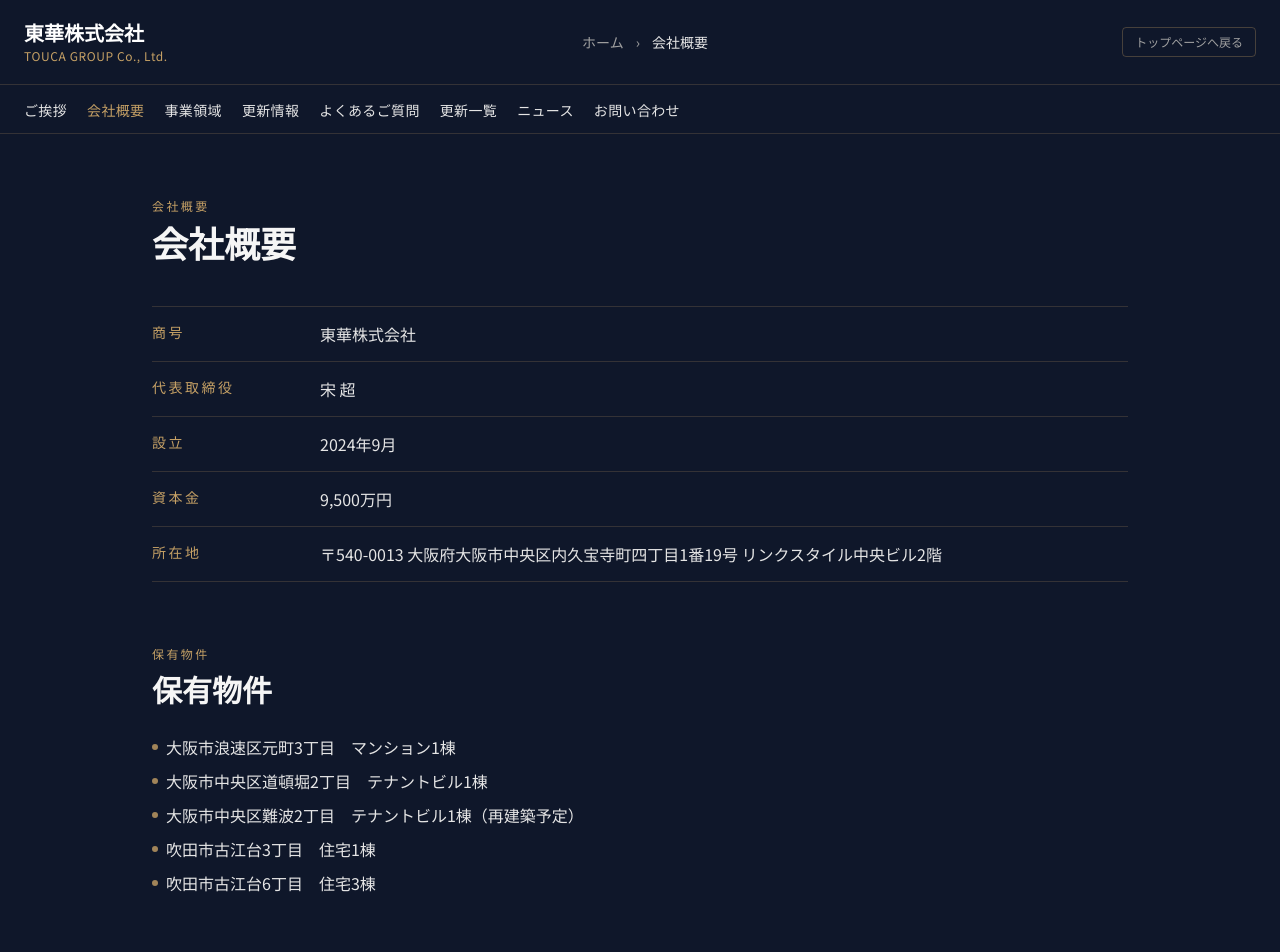
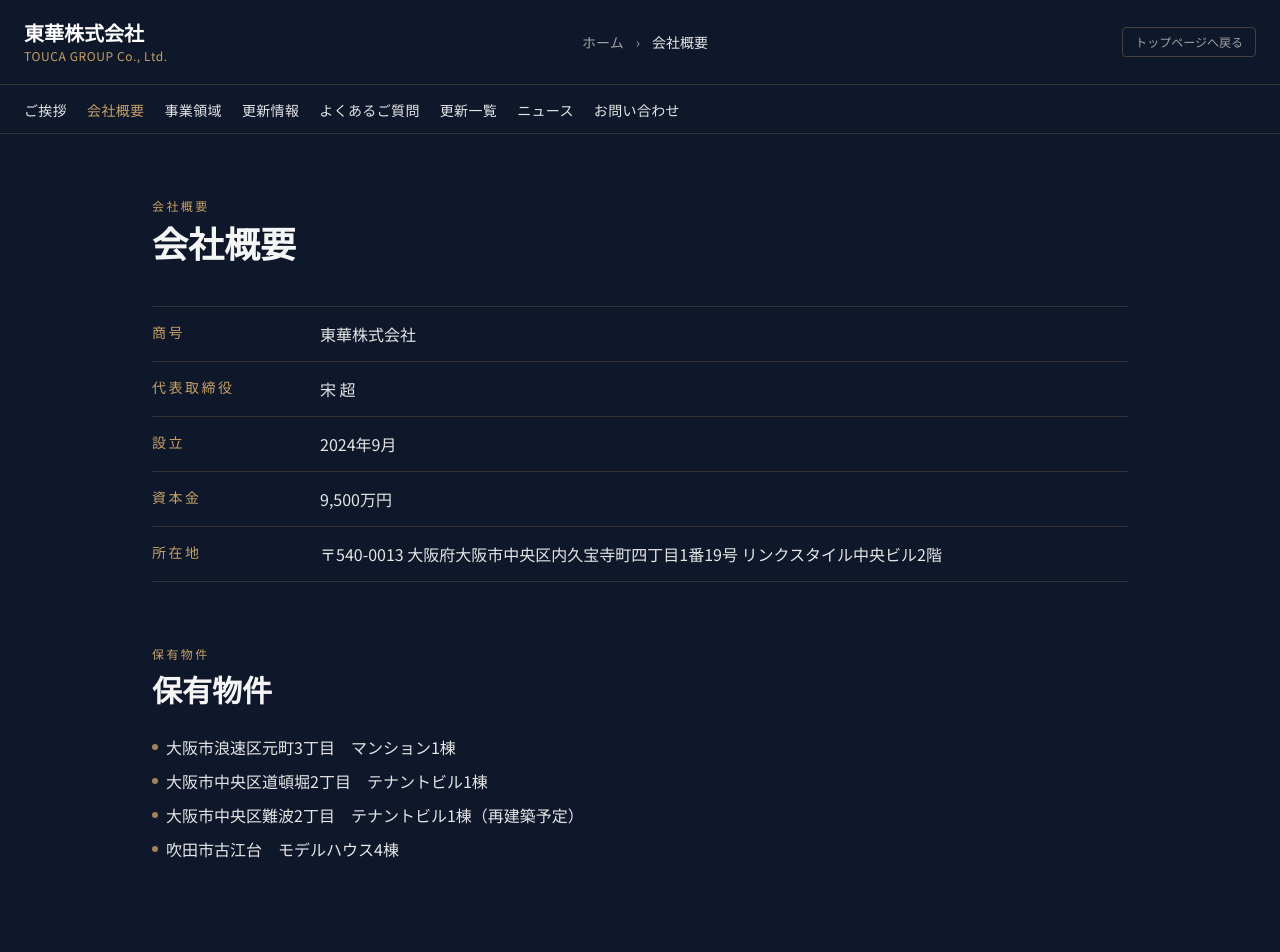
Before and after one commit to yangnan1987/touca-group-web, a Next.js app: page /company in a window 1280 px wide. Shown: the top 952 px of the page. Built offline with nearby package versions, Linux system fonts and the light colour scheme.

Commit message:
fix: 吹田市古江台の保有物件をモデルハウス4棟にまとめる
3丁目と6丁目の住宅2行を、他の物件と同じ「地区　種別N棟」の1行に置き換える。

Co-authored-by: yangnan1987 <yangnan1987@users.noreply.github.com>

```diff
--- a/app/data/companyProfile.ts
+++ b/app/data/companyProfile.ts
@@ -13,6 +13,5 @@ export const heldProperties = [
   "大阪市浪速区元町3丁目　マンション1棟",
   "大阪市中央区道頓堀2丁目　テナントビル1棟",
   "大阪市中央区難波2丁目　テナントビル1棟（再建築予定）",
-  "吹田市古江台3丁目　住宅1棟",
-  "吹田市古江台6丁目　住宅3棟",
+  "吹田市古江台　モデルハウス4棟",
 ] as const;
```
Also changed, not shown: 1 other file (tests, documents, lock files or other folders).
